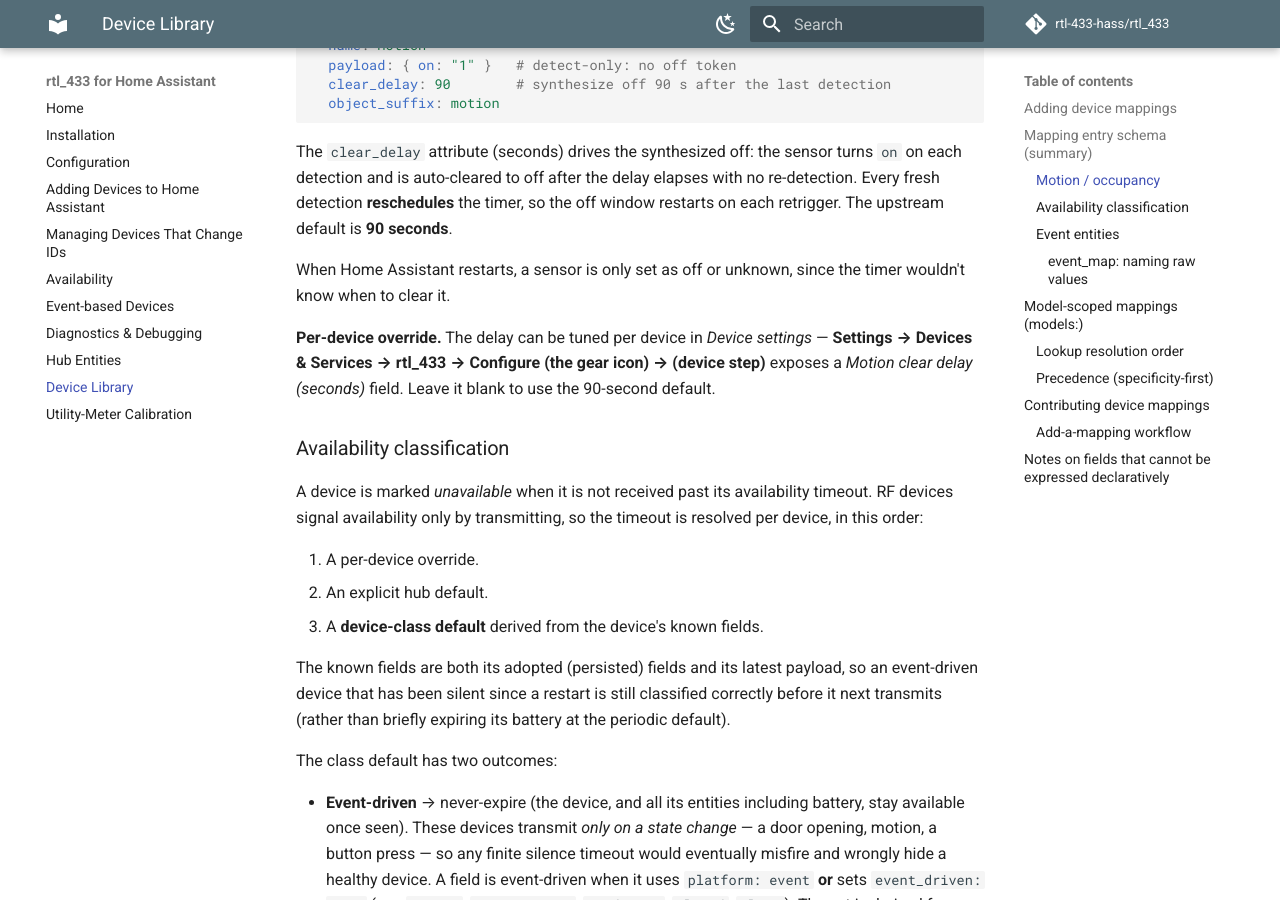
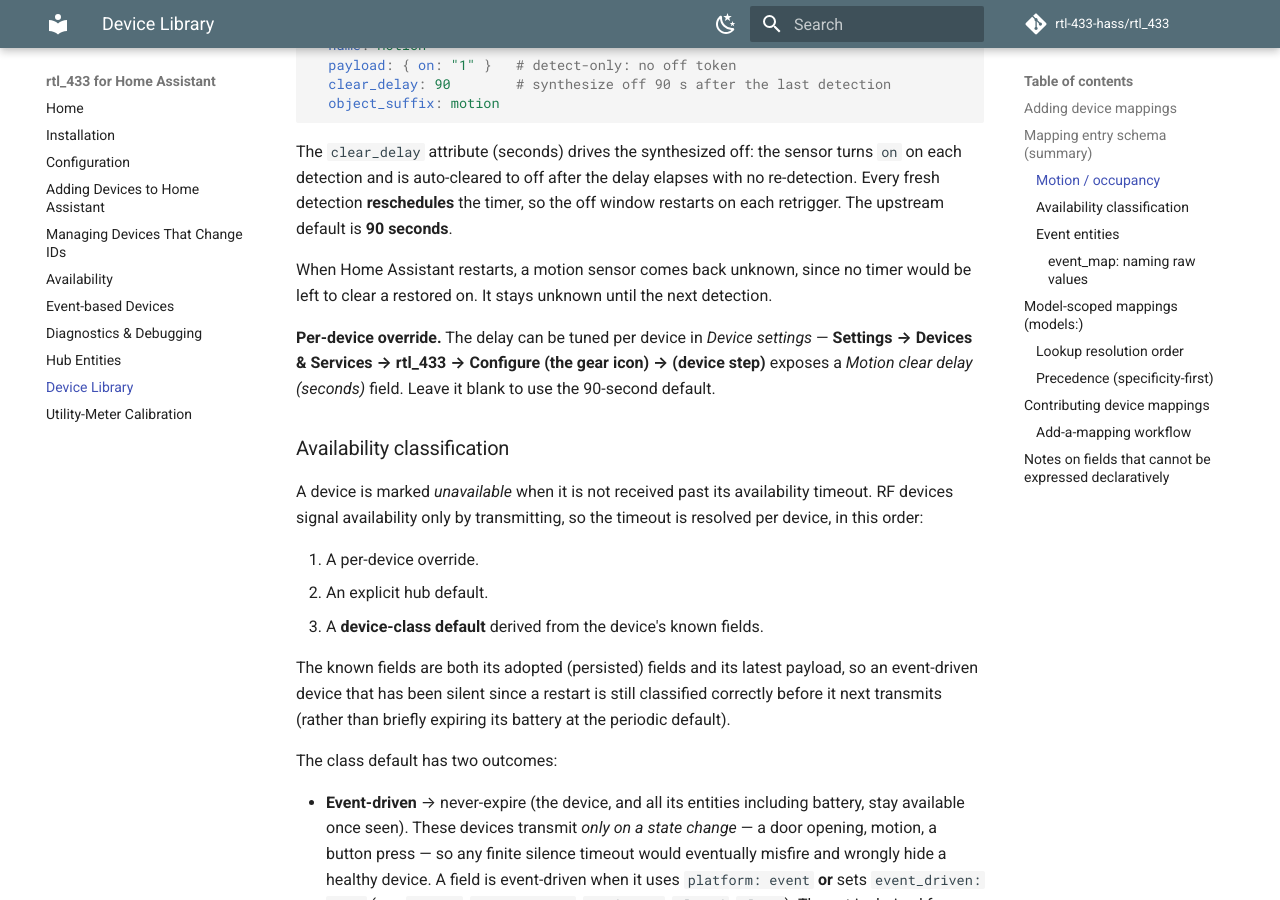
Before and after one commit to rtl-433-hass/rtl_433, an MkDocs documentation site: the page built from docs/device-library.md, in a window 1280 px wide and 900 px high, scrolled down 3840 px. Built offline with MkDocs 1.6.1 and Material for MkDocs 9.7.7, drawn with Linux system fonts in a browser that asks for light colours; comment, search, counter and statistics services are not loaded; the version menu is left out.

Commit message:
docs: correct what a motion sensor does across a restart
The previous wording claimed every sensor came back off or unknown.
Only clear_delay descriptors skip restoration; every other binary
sensor restores its last value, so the sentence contradicted the
availability page.

Co-Authored-By: Claude Opus 5 <noreply@anthropic.com>
Claude-Session: https://claude.ai/code/session_018HhtFuqBNovRCKpDqLKD2v

```diff
--- a/docs/device-library.md
+++ b/docs/device-library.md
@@ -178,8 +178,8 @@ turns `on` on each detection and is auto-cleared to off after the delay elapses
 with no re-detection. Every fresh detection **reschedules** the timer, so the
 off window restarts on each retrigger. The upstream default is **90 seconds**.
 
-When Home Assistant restarts, a sensor is only set as off or unknown, since the
-timer wouldn't know when to clear it.
+When Home Assistant restarts, a motion sensor comes back unknown, since no timer
+would be left to clear a restored on. It stays unknown until the next detection.
 
 **Per-device override.** The delay can be tuned per device in *Device settings* —
 **Settings → Devices & Services → rtl_433 → Configure (the gear icon) →
```
